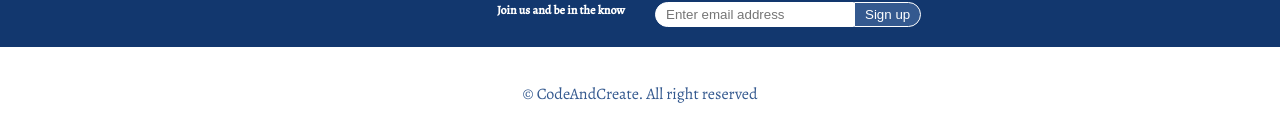
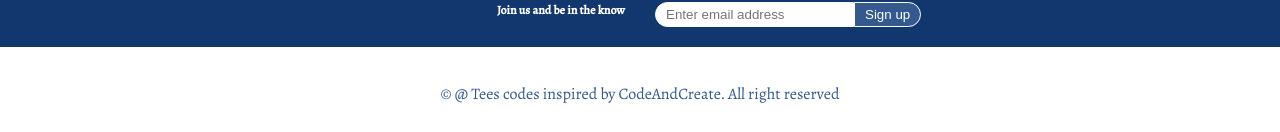
Before and after one commit to Tawakalt10/furniture-proj, a plain HTML site: page index.html in a window 1280 px wide. Shown: the part 3465-3597 px from the top of the page. Drawn offline with nearby package versions, Linux system fonts and the light colour scheme.

Commit message:
new changes

```diff
--- a/index.html
+++ b/index.html
@@ -332,7 +332,7 @@
 
         <!-- footer -->
         <footer class="footer">
-            <p>&copy; CodeAndCreate.  All right reserved</p>
+            <p>&copy; @ Tees codes inspired by CodeAndCreate.  All right reserved</p>
         </footer>
 
         <!-- end of footer -->
```
